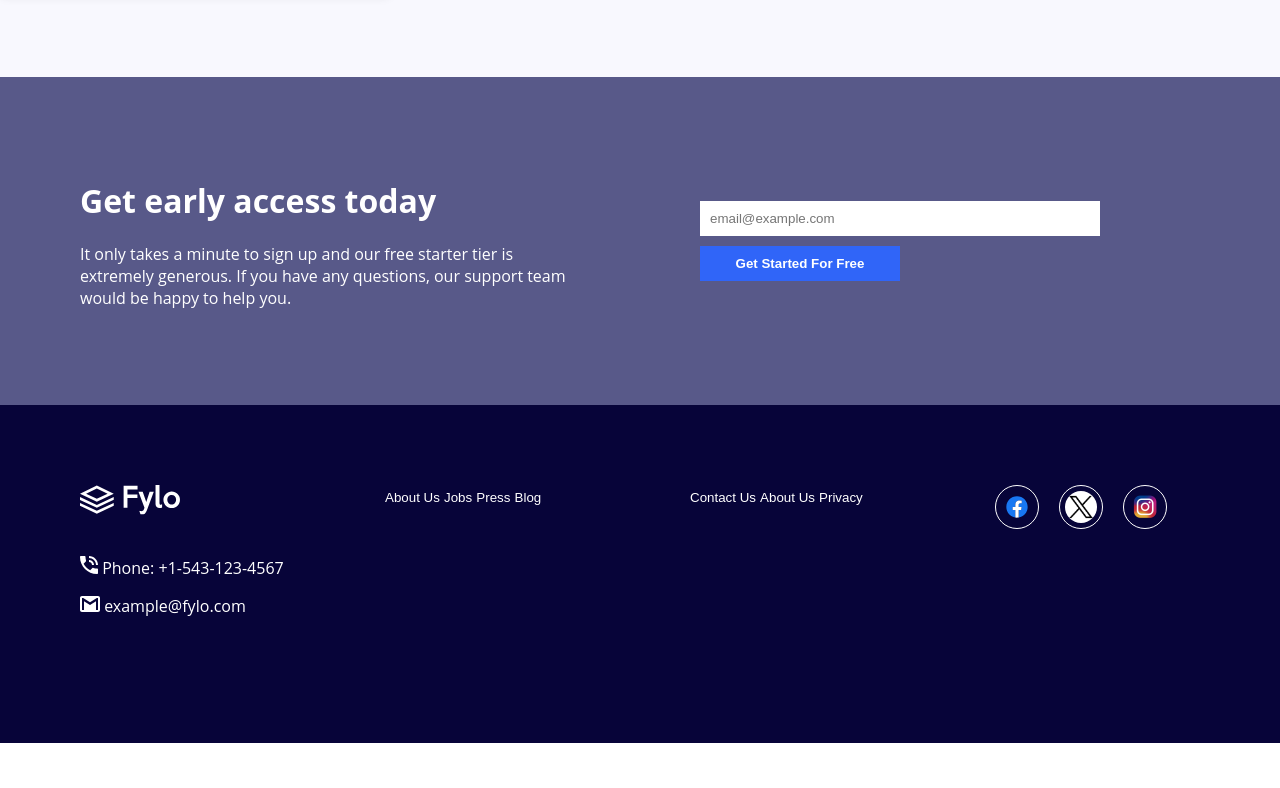
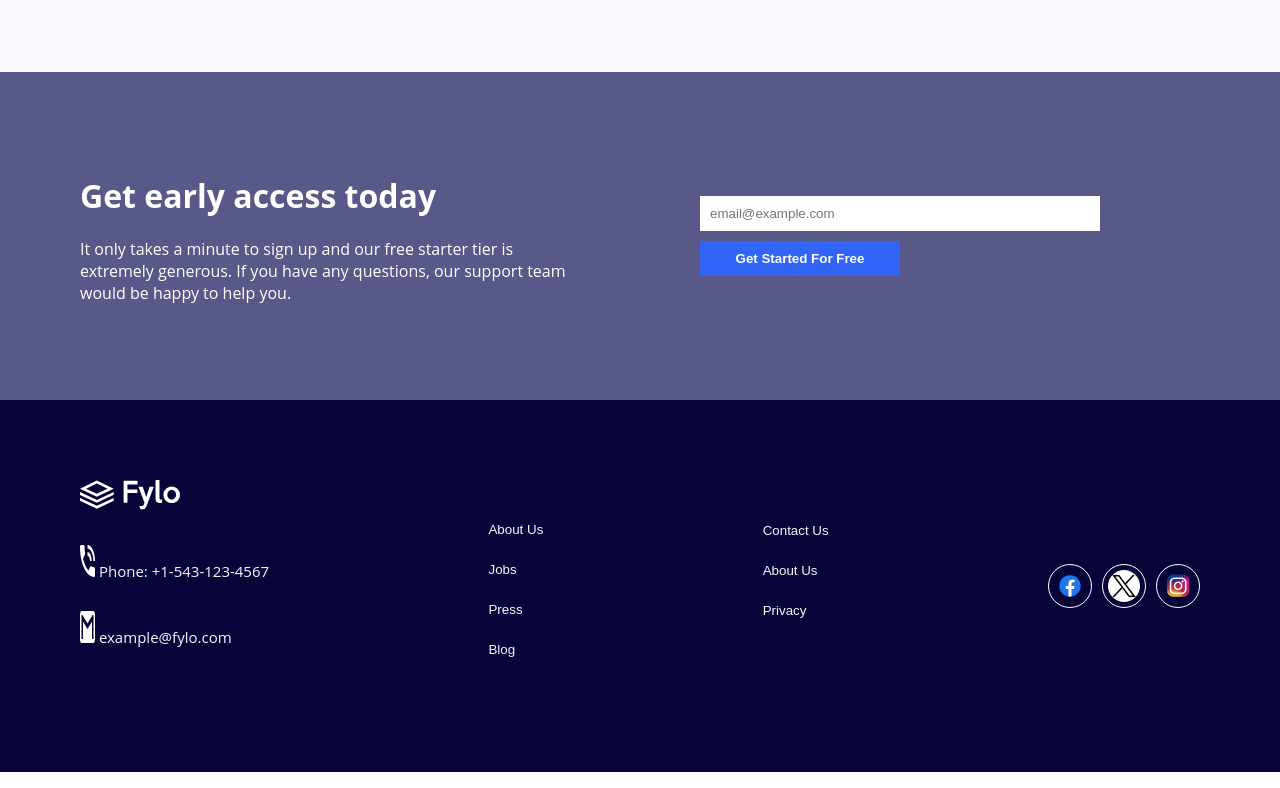
Before and after one commit to UpSkillHub/Edisthon-fylo-landing-page, a plain HTML site: page index.html in a window 1280 px wide. Shown: the part 1369-2157 px from the top of the page. Before the commit the page ends 2128 px from the top, so only its background shows below. Drawn offline with Linux system fonts and the light colour scheme.

Commit message:
Edited the section 4

```diff
--- a/styles.css
+++ b/styles.css
@@ -285,13 +285,110 @@
       display: flex;
       justify-content: space-between;
     }
+    .sect4{
+        display: flex;
+        flex-direction: row;
+        gap:100px;
+        background-color: hsl(243, 87%, 12%);
+        color: hsl(240, 75%, 98%);
+        font-size: 15px;
+        justify-content: space-between;
+        padding: 40px;
+    }
+    .Contact{
+        display: flex;
+        flex-direction: column;
+        color: hsl(240, 75%, 98%);
 
-    .Contact,
-    .sect4-42,
-    .sect4-43,
-    .icons {
-      flex: 1;
+
     }
+    .sect4-42{
+        display: flex;
+        flex-direction: column;
+        gap: 15px;
+        justify-content: flex-end;
+    }
+    .cont{
+        background: none;
+        color: hsl(240, 75%, 98%);
+        border: none;
+        border-radius: 10px;
+    }
+    .sect4-43{
+        display: flex;
+        flex-direction: column;
+        gap: 15px;
+        justify-content: center;
+    }
+    .cont:hover{
+        color: hsl(224, 93%, 58%);
+        cursor: pointer;
+    }
+    .icons{
+        display: flex;
+        flex-direction: row;
+        align-items: center;
+        gap: 10px;
+
+    }
+    .insta{
+        width:32px;
+        height:32px;
+    }
+    .insta:hover{
+        background-color:hsl(238, 22%, 44%);
+        cursor: pointer;
+        border-radius: 50px;
+    }
+    .x:hover{
+        background-color:hsl(238, 22%, 44%);
+        cursor: pointer;
+        border-radius: 50px;
+    }
+    .fb:hover{
+        background-color:hsl(238, 22%, 44%);
+        cursor: pointer;
+        border-radius: 50px;
+    }
+    .x{
+        width:20px;
+        height:20px;
+    }
+    .fb{
+        width:32px;
+        height:32px;
+    }
+    .nbr{
+        display: flex;
+        flex-direction: row;
+        gap: 10px;
+    }
+    .email{
+        display: flex;
+        flex-direction: row;
+        gap: 10px;
+    }
+    .phn{
+        width: 15px;
+        height: 32px;
+    }
+    .icon-email{
+        width: 15px;
+        height: 32px;
+    }
+    .logo{
+        width:7vw;
+        height: auto;
+    }
+    .Kyle:nth-child(){
+        align-self: center;
+    }
+    .par4{
+        color: hsl(238, 22%, 44%);
+        font-size: 14px;
+    }
+
+
 
     .icons {
       justify-content: flex-start;
```
